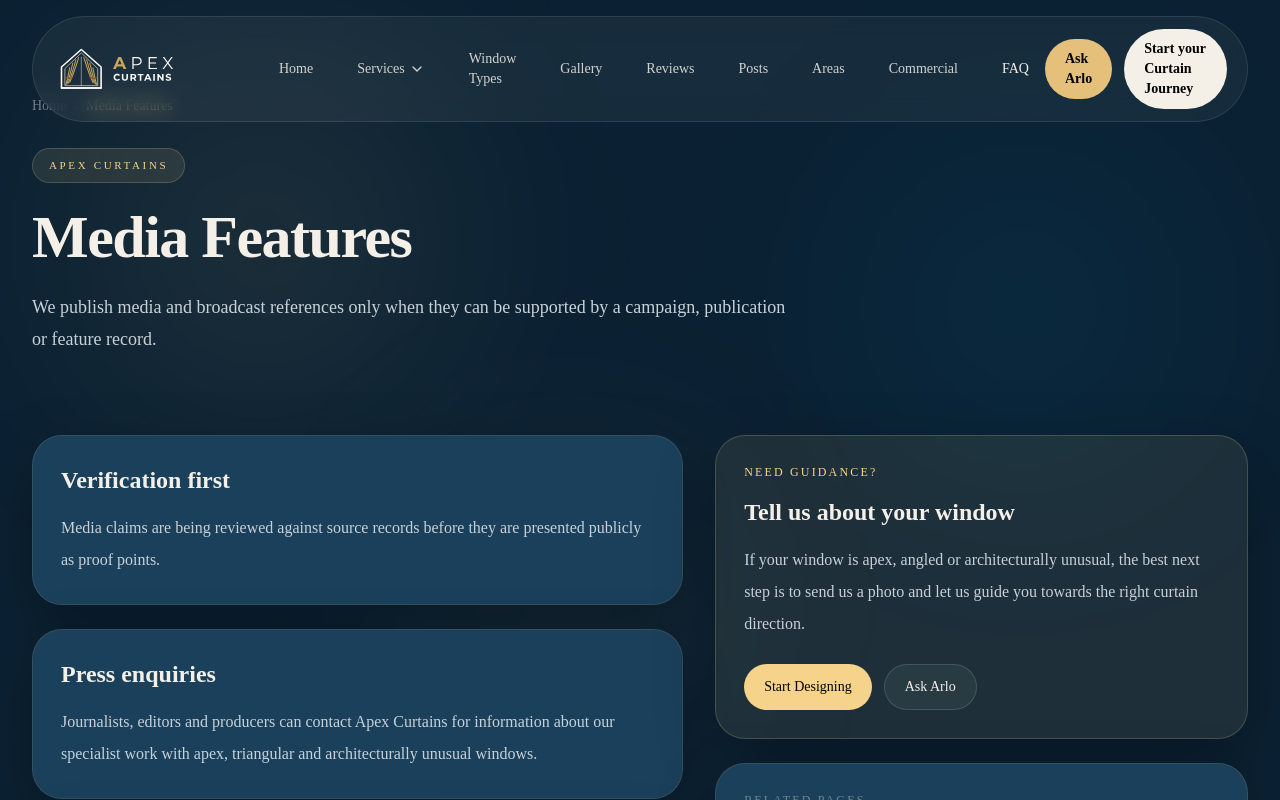
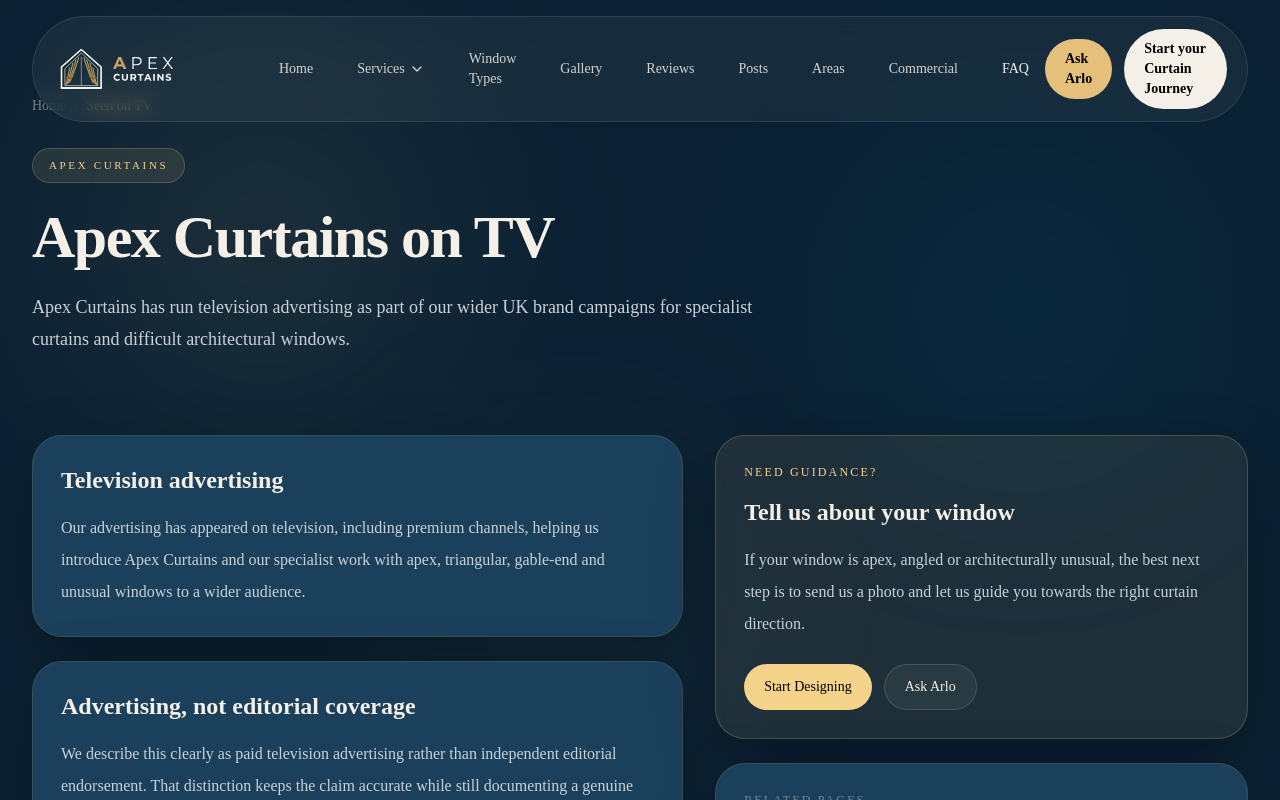
Before and after one commit to Nylon1/Apexcurtains, a Next.js app: page /seen-on-tv in a window 1280 px wide. Shown: the top 800 px of the page. Built offline with nearby package versions, Linux system fonts and the light colour scheme.

Commit message:
Restore verified TV advertising page

```diff
--- a/app/seen-on-tv/page.tsx
+++ b/app/seen-on-tv/page.tsx
@@ -2,27 +2,34 @@
 import InfoPageTemplate from "@/components/layout/InfoPageTemplate";
 
 export const metadata: Metadata = {
-  title: { absolute: "Media Features | Apex Curtains" },
+  title: { absolute: "Apex Curtains TV Advertising | Seen on TV" },
   description:
-    "Media references for Apex Curtains will be published when supporting campaign or publication records are available.",
-  robots: {
-    index: false,
-    follow: true,
+    "Apex Curtains has advertised on television, including campaigns shown on premium TV channels. Learn more about our broadcast advertising activity.",
+  alternates: {
+    canonical: "https://www.apexcurtains.com/seen-on-tv",
+  },
+  openGraph: {
+    title: "Apex Curtains TV Advertising | Seen on TV",
+    description:
+      "Apex Curtains has advertised on television as part of its national brand and specialist architectural-curtain campaigns.",
+    url: "https://www.apexcurtains.com/seen-on-tv",
+    siteName: "Apex Curtains",
+    type: "website",
   },
 };
 
 export default function Page() {
   return (
     <InfoPageTemplate
-      title="Media Features"
-      breadcrumb="Media Features"
-      intro="We publish media and broadcast references only when they can be supported by a campaign, publication or feature record."
-      section1Title="Verification first"
-      section1Text="Media claims are being reviewed against source records before they are presented publicly as proof points."
-      section2Title="Press enquiries"
-      section2Text="Journalists, editors and producers can contact Apex Curtains for information about our specialist work with apex, triangular and architecturally unusual windows."
-      section3Title="Future updates"
-      section3Text="Verified media appearances, campaign references and approved logos can be added here once the supporting records are documented."
+      title="Apex Curtains on TV"
+      breadcrumb="Seen on TV"
+      intro="Apex Curtains has run television advertising as part of our wider UK brand campaigns for specialist curtains and difficult architectural windows."
+      section1Title="Television advertising"
+      section1Text="Our advertising has appeared on television, including premium channels, helping us introduce Apex Curtains and our specialist work with apex, triangular, gable-end and unusual windows to a wider audience."
+      section2Title="Advertising, not editorial coverage"
+      section2Text="We describe this clearly as paid television advertising rather than independent editorial endorsement. That distinction keeps the claim accurate while still documenting a genuine part of the Apex Curtains brand story."
+      section3Title="Campaign records"
+      section3Text="As campaign records, dates, channels and approved creative assets are organised, this page can be expanded with more specific broadcast details and supporting material."
     />
   );
 }
```
